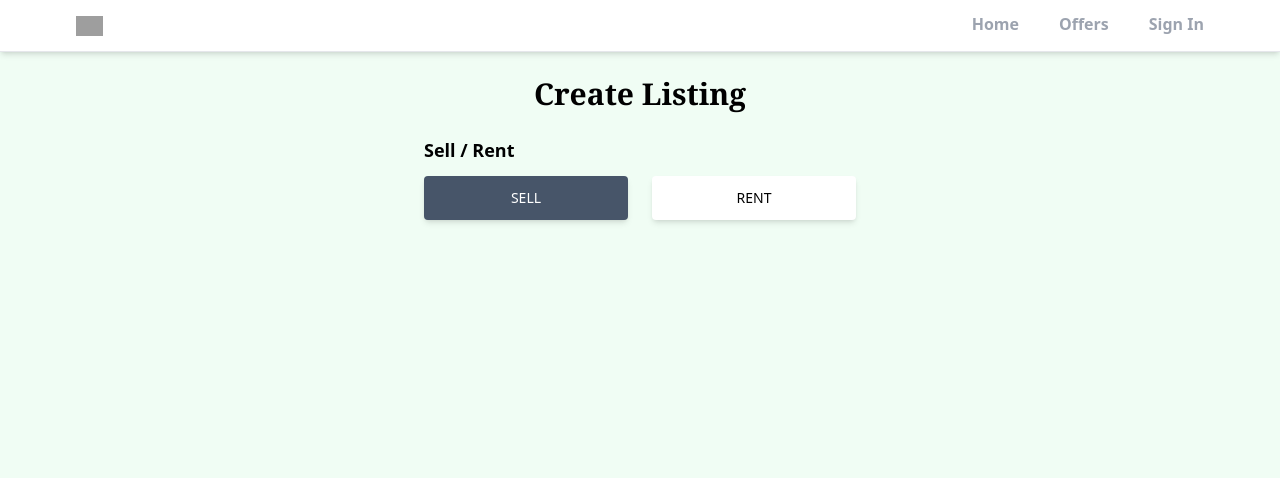
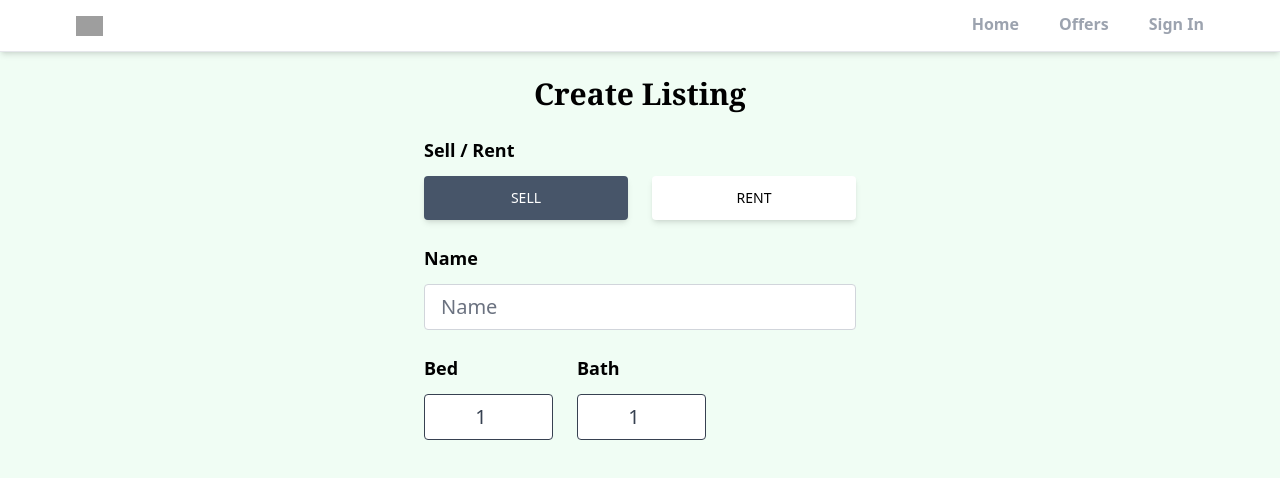
Before and after one commit to trdxDeepu/EstateApp, a React (Vite) app: page /create-listing in a window 1280 px wide. Shown: the top 478 px of the page. Built offline with nearby package versions, Linux system fonts and the light colour scheme; no server answers; grey boxes are pictures that could not be loaded.

Commit message:
added form name sell and rent of bedroom and bathroom

```diff
--- a/src/Pages/CreateListing.jsx
+++ b/src/Pages/CreateListing.jsx
@@ -3,9 +3,12 @@ import React, { useState } from "react";
 const CreateListing = () => {
   const [formData, setFormData] = useState({
     type: "rent",
+    name: "",
+    bedrooms: 1,
+    bathrooms: 1,
   });
 
-  const { type } = formData;
+  const { type, name, bedrooms, bathrooms } = formData;
 
   const OnChange = () => {};
 
@@ -46,6 +49,52 @@ const CreateListing = () => {
             Rent
           </button>
         </div>
+        <p className="text-lg mt-6 font-semibold font-sans">Name</p>
+        <input
+          type="text"
+          id="name"
+          value={name}
+          onChange={OnChange}
+          placeholder="Name "
+          maxLength="32"
+          minLength="10"
+          required
+          className=" mt-3 w-full px-4 py-2 text-xl text-gray-700
+        bg-white border-gray-300 transition duration-150 ease-in-out rounded
+        focus:text-gray-700 focus:bg-white focus:border-slate-300 mb-6 "
+        />
+        <div className="flex space-x-6 mb-6  ">
+          <div className="">
+            <p className="  text-lg font-semibold ">Bed</p>
+            <input
+              type="number"
+              id="bedrooms"
+              value={bedrooms}
+              onChange={OnChange}
+              min="1"
+              max="20"
+              required
+              className=" mt-3 w-full px-4 py-2 text-xl text-gray-700 bg-white
+              border border-gray-700 rounded transition duration-150 ease-in-out
+              focus:text-gray-700 focus:bg-white focus:bg-border-slate-600 text-center "
+            />
+          </div>
+          <div className="">
+            <p className="text-lg font-semibold  ">Bath</p>
+            <input
+              type="number"
+              id="bedrooms"
+              value={bedrooms}
+              onChange={OnChange}
+              min="1"
+              max="20"
+              required
+              className="  mt-3 w-full px-4 py-2 text-xl text-gray-700 bg-white
+              border border-gray-700 rounded transition duration-150 ease-in-out
+              focus:text-gray-700 focus:bg-white focus:bg-border-slate-600 text-center "
+            />
+          </div>
+        </div>
       </form>
     </main>
   );
```
